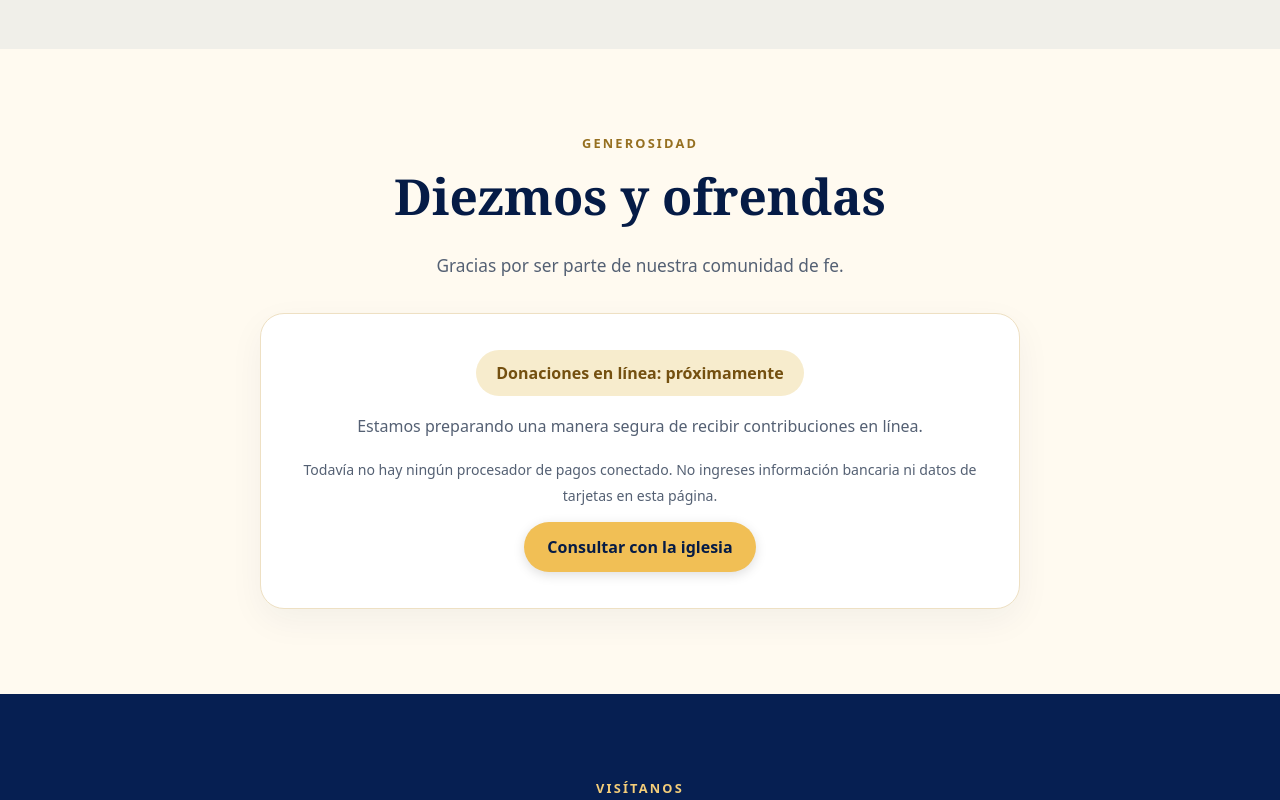
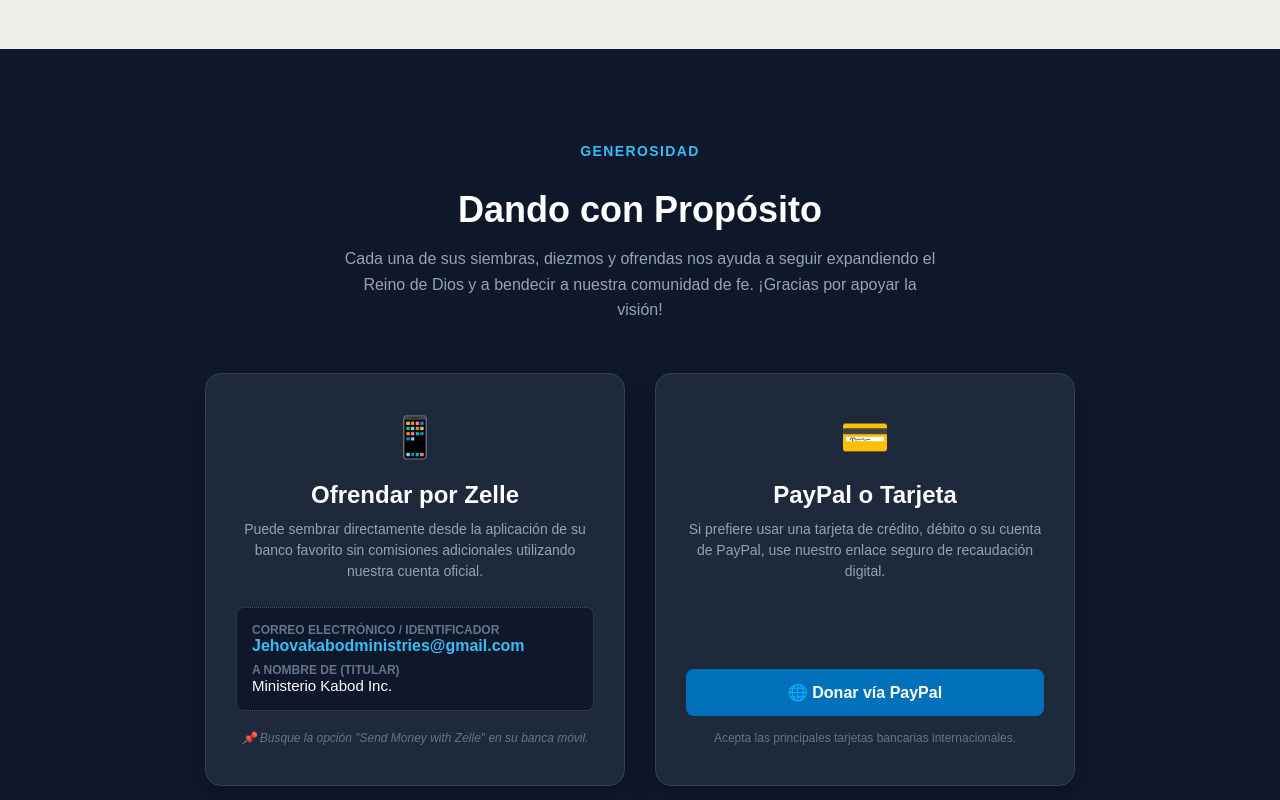
Before and after one commit to sammygm6/kabod-react, a React (Vite) app: page / in a window 1280 px wide. Shown: the part 2360-3160 px from the top of the page. Built offline with nearby package versions, Linux system fonts and the light colour scheme; no server answers; the database is empty.

Commit message:
updated giving section with zelle details and paypal link triggers

```diff
--- a/src/components/Giving.jsx
+++ b/src/components/Giving.jsx
@@ -1,16 +1,96 @@
+import React from 'react';
+import { church } from '../siteData.js';
+
 export default function Giving() {
+  // 🔗 Configuration: Replace this with your church's actual PayPal link
+  const paypalMeLink = "https://paypal.me";
+
   return (
-    <section id="donaciones" className="section giving center">
-      <div className="wrap">
-        <div className="kicker">Generosidad</div>
-        <h2>Diezmos y ofrendas</h2>
-        <p className="lead">Gracias por ser parte de nuestra comunidad de fe.</p>
-        <div className="giving-panel">
-          <span className="coming-soon">Donaciones en línea: próximamente</span>
-          <p>Estamos preparando una manera segura de recibir contribuciones en línea.</p>
-          <p className="fineprint">Todavía no hay ningún procesador de pagos conectado. No ingreses información bancaria ni datos de tarjetas en esta página.</p>
-          <a className="btn" href="#contacto">Consultar con la iglesia</a>
+    <section id="giving" style={{ padding: '80px 20px', backgroundColor: '#0f172a', color: '#ffffff', fontFamily: 'sans-serif' }}>
+      <div style={{ maxWidth: '1000px', margin: '0 auto', textAlign: 'center' }}>
+
+        {/* Header Block */}
+        <p style={{ textTransform: 'uppercase', letterSpacing: '0.1em', color: '#38bdf8', fontWeight: 'bold', fontSize: '14px', marginBottom: '10px' }}>
+          Generosidad
+        </p>
+        <h2 style={{ fontSize: '36px', fontWeight: 'bold', marginBottom: '15px', color: '#fff' }}>
+          Dando con Propósito
+        </h2>
+        <p style={{ color: '#94a3b8', maxWidth: '600px', margin: '0 auto 50px auto', fontSize: '16px', lineHeight: '1.6' }}>
+          Cada una de sus siembras, diezmos y ofrendas nos ayuda a seguir expandiendo el Reino de Dios y a bendecir a nuestra comunidad de fe. ¡Gracias por apoyar la visión!
+        </p>
+
+        {/* Two-Column Card Grid */}
+        <div style={{ display: 'flex', flexWrap: 'wrap', gap: '30px', justifyContent: 'center', alignItems: 'stretch' }}>
+
+          {/* CARD 1: ZELLE */}
+          <div style={{ backgroundColor: '#1e293b', padding: '40px 30px', borderRadius: '16px', border: '1px solid #334155', width: '100%', maxWidth: '420px', display: 'flex', flexDirection: 'column', justifyContent: 'space-between', boxShadow: '0 10px 25px rgba(0,0,0,0.2)' }}>
+            <div>
+              <div style={{ fontSize: '40px', marginBottom: '20px' }}>📱</div>
+              <h3 style={{ fontSize: '24px', fontWeight: 'bold', margin: '0 0 10px 0', color: '#fff' }}>Ofrendar por Zelle</h3>
+              <p style={{ color: '#94a3b8', fontSize: '14px', lineHeight: '1.5', margin: '0 0 25px 0' }}>
+                Puede sembrar directamente desde la aplicación de su banco favorito sin comisiones adicionales utilizando nuestra cuenta oficial.
+              </p>
+
+              {/* Zelle Info Box */}
+              <div style={{ backgroundColor: '#0f172a', padding: '15px', borderRadius: '8px', border: '1px dotted #475569', textAlign: 'left', marginBottom: '20px' }}>
+                <div style={{ marginBottom: '8px' }}>
+                  <span style={{ color: '#64748b', fontSize: '12px', display: 'block', textTransform: 'uppercase', fontWeight: 'bold' }}>Correo Electrónico / Identificador</span>
+                  <span style={{ color: '#38bdf8', fontSize: '16px', fontWeight: 'bold', wordBreak: 'break-all' }}>{church.email || "ofrendas@ministeriokabod.org"}</span>
+                </div>
+                <div>
+                  <span style={{ color: '#64748b', fontSize: '12px', display: 'block', textTransform: 'uppercase', fontWeight: 'bold' }}>A Nombre de (Titular)</span>
+                  <span style={{ color: '#fff', fontSize: '15px', fontWeight: 'medium' }}>Ministerio Kabod Inc.</span>
+                </div>
+              </div>
+            </div>
+            <p style={{ color: '#64748b', fontSize: '12px', margin: 0, fontStyle: 'italic' }}>
+              📌 Busque la opción "Send Money with Zelle" en su banca móvil.
+            </p>
+          </div>
+
+          {/* CARD 2: PAYPAL / CARD */}
+          <div style={{ backgroundColor: '#1e293b', padding: '40px 30px', borderRadius: '16px', border: '1px solid #334155', width: '100%', maxWidth: '420px', display: 'flex', flexDirection: 'column', justifyContent: 'space-between', boxShadow: '0 10px 25px rgba(0,0,0,0.2)' }}>
+            <div>
+              <div style={{ fontSize: '40px', marginBottom: '20px' }}>💳</div>
+              <h3 style={{ fontSize: '24px', fontWeight: 'bold', margin: '0 0 10px 0', color: '#fff' }}>PayPal o Tarjeta</h3>
+              <p style={{ color: '#94a3b8', fontSize: '14px', lineHeight: '1.5', margin: '0 0 25px 0' }}>
+                Si prefiere usar una tarjeta de crédito, débito o su cuenta de PayPal, use nuestro enlace seguro de recaudación digital.
+              </p>
+            </div>
+
+            <div>
+              {/* PayPal Button */}
+              <a
+                href={paypalMeLink}
+                target="_blank"
+                rel="noopener noreferrer"
+                style={{
+                  display: 'block',
+                  backgroundColor: '#0070ba',
+                  color: '#ffffff',
+                  textDecoration: 'none',
+                  padding: '14px 20px',
+                  borderRadius: '8px',
+                  fontWeight: 'bold',
+                  fontSize: '16px',
+                  textAlign: 'center',
+                  transition: 'background-color 0.2s',
+                  marginBottom: '15px'
+                }}
+                onMouseOver={(e) => e.target.style.backgroundColor = '#005ea6'}
+                onMouseOut={(e) => e.target.style.backgroundColor = '#0070ba'}
+              >
+                🌐 Donar vía PayPal
+              </a>
+              <p style={{ color: '#64748b', fontSize: '12px', margin: 0, textAlign: 'center' }}>
+                Acepta las principales tarjetas bancarias internacionales.
+              </p>
+            </div>
+          </div>
+
         </div>
+
       </div>
     </section>
   );
```
